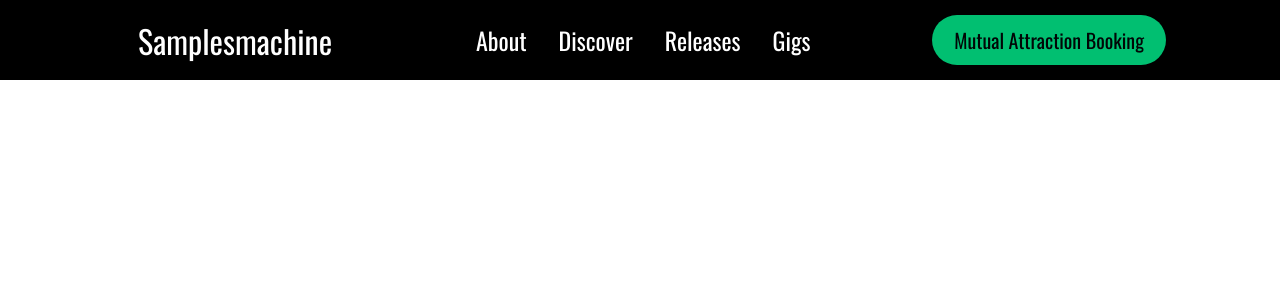
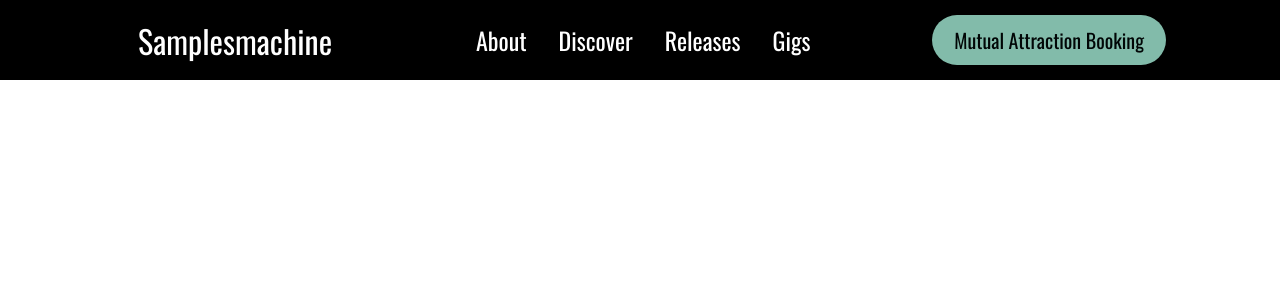
Before and after one commit to piotrbaranowski11/samplesmachine, a React (Create React App) app: page / in a window 1280 px wide. Shown: the top 300 px of the page. Built offline with nearby package versions, Linux system fonts and the light colour scheme.

Commit message:
btn color change

```diff
--- a/public/index.html
+++ b/public/index.html
@@ -3,8 +3,8 @@
   <head>
     <meta charset="utf-8" />
     <link rel="icon" href="%PUBLIC_URL%/favicon.ico" />
-    <!-- <link rel="preconnect" href="https://fonts.gstatic.com">
-    <link href="https://fonts.googleapis.com/css2?family=Bebas+Neue&family=Roboto&display=swap" rel="stylesheet"> -->
+    <link rel="preconnect" href="https://fonts.gstatic.com">
+    <link href="https://fonts.googleapis.com/css2?family=Bebas+Neue&family=Roboto&display=swap" rel="stylesheet">
     <link rel="preconnect" href="https://fonts.gstatic.com">
     <link href="https://fonts.googleapis.com/css2?family=Oswald:wght@200;300;400;500;600;700&display=swap" rel="stylesheet">
     <meta name="viewport" content="width=device-width, initial-scale=1" />
--- a/src/App.css
+++ b/src/App.css
@@ -2,7 +2,8 @@
     box-sizing: border-box;
     margin: 0;
     padding: 0;
-    /* font-family: 'Bebas Neue', sans-serif; */
+    /* font-family: 'bebas_neueregular'; */
     /* font-family: 'Roboto', sans-serif; */
     font-family: 'Oswald', sans-serif;
+    /* font-family: bebas-neue-pro, sans-serif; */
 }
--- a/src/components/Navbar/NavbarElements.js
+++ b/src/components/Navbar/NavbarElements.js
@@ -97,7 +97,7 @@
 
 export const NavBtnLink = styled(LinkR)`
    border-radius: 50px;
-   background: #01bf71;
+   background: #82BBAA;
    white-space: nowrap;
    padding: 10px 22px;
    color: #010606;
```
